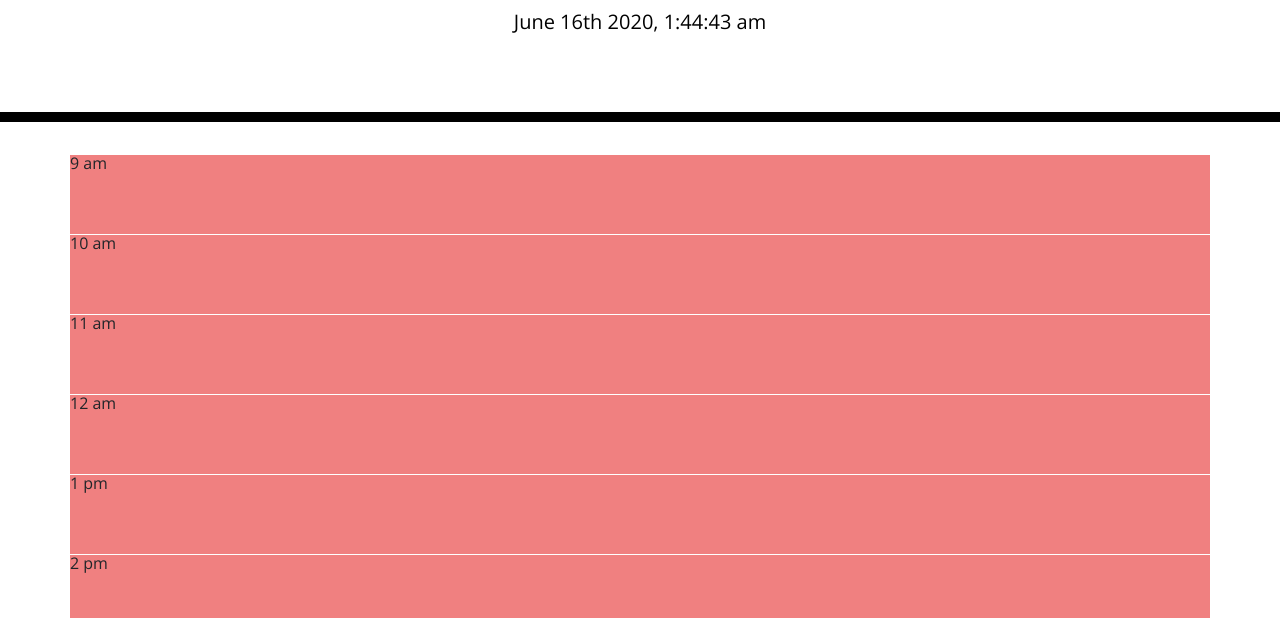
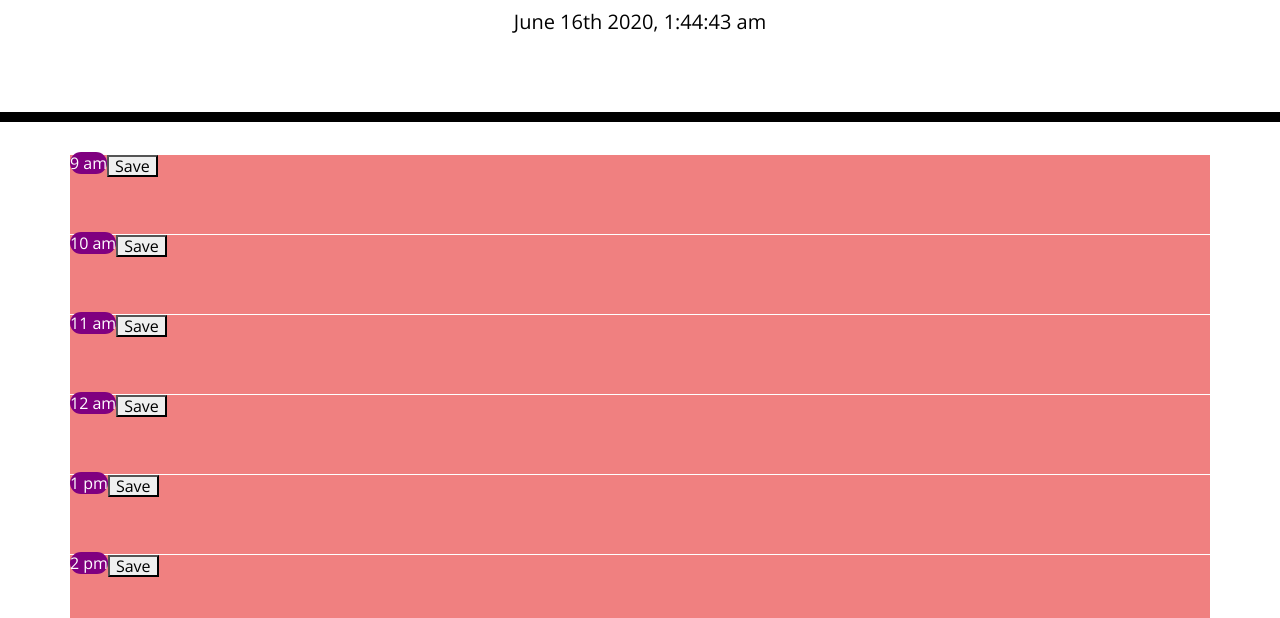
Before and after one commit to phuonganhle0312/gt-work-scheduler-hw, a plain HTML site: page index.html in a window 1280 px wide. Shown: the part 182-800 px from the top of the page. Drawn offline with nearby package versions, Linux system fonts and the light colour scheme.

Commit message:
added save button and began making onclick function to save to local storage

```diff
--- a/script.js
+++ b/script.js
@@ -13,6 +13,11 @@ $(document).ready(function () { // current time from moment
         nowHour24 = 13;
         nowHour12 = 1;
     }
+
+    //saving to local storage
+    $(document).on('click',)
+
+
     // plan block variable
     let $planBlock = $('#planContainer');
     $planBlock.empty();
@@ -20,44 +25,64 @@ $(document).ready(function () { // current time from moment
     for (let hour = 9; hour <= 17; hour++) {
         let index = hour - 9;
 
+        // building plan blocks
+        let $planRow = $('<div>');
+        $planRow.attr('class', 'row');
+        $planRow.attr('hourIndex', hour);
 
-
-
-    //building plan blocks
-    let $planRow= $('<div>');
-    $planRow.addClass('row');
-    $planRow.attr('hourIndex', hour);
-    //INPUT
-    let $textInput = $('<input>');
-    $textInput.attr('id',`input-${index}`);
-
-
-    //TIME
-    //div to hold box
-    let $timeDiv= $('<div>');
+        // TIME
+        // div to hold box
+        let $timeDiv = $('<div>');
         $timeDiv.addClass("time-div");
-    //time box contains time
+        // time box contains time
         const $timeBox = $('<span>');
         $timeBox.addClass("time-block");
-    //hours to display
+        // hours to display
         let displayTime = 0;
         let amPm = "";
         if (hour > 12) {
             displayTime = hour - 12;
             amPm = "pm";
         } else {
-        displayTime= hour;
-        amPm= "am"
+            displayTime = hour;
+            amPm = "am"
         }
-    //display time in timebox
+        // display time in timebox
         $timeBox.text(`${displayTime} ${amPm}`);
-    //append time box to time div
+        // append time box to time div
         $planRow.append($timeDiv);
         $timeDiv.append($timeBox);
-    //append row to container
+        // append row to container
         $planBlock.append($planRow);
+        // INPUT
+        let $textInput = $('<input>');
+        $textInput.attr('id', `input-${index}`);
+        $textInput.attr('hourIndex', index);
+        $textInput.attr('type', 'text');
+        // retreive index from planArray
+        // $textInput.val(planArray[index]);
+        // let $inputDiv = $('<div>');
+        // $inputDiv.attr('class', 'input-div');
+        // $planRow.append($inputDiv);
+        // $inputDiv.append($textInput);
+        //SAVE
+        let $saveBtn = $('<button>');
+        $saveBtn.attr('id',`save-${index}`);
+        $saveBtn.attr('save', index);
+        $saveBtn.text("Save")
+
+        let $saveDiv= $('<div>');
+        $saveDiv.attr('class', 'save-div')
+
+        $saveDiv.append($saveBtn);
+        $planRow.append($saveDiv);
+
+
+
+
 
     }
+
     // getting todos from localStorage. JSON parse string into object
     let savedPlans = JSON.parse(localStorage.getItem("savedPlans"));
     if (test) {
--- a/style.css
+++ b/style.css
@@ -3,8 +3,10 @@ body {
     font-size: 16px;
     line-height: 1;
   }
-
-  textarea{
+  button{
+  float: right;
+  }
+  .input{
     background: transparent;
     border: none;
     resize: none;
@@ -32,6 +34,8 @@ body {
   .time-block{
     text-align: center;
     border-radius: 15px;
+    background: purple;
+    color: white;
   }
 
   .row {
```
Lines whose indentation alone changed are shown as unchanged.
